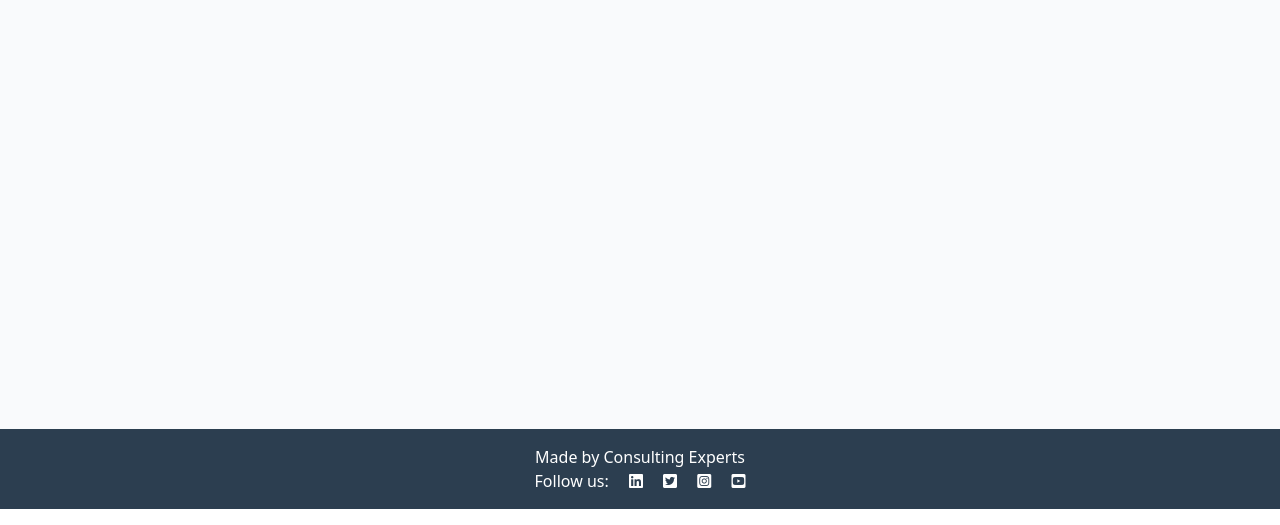
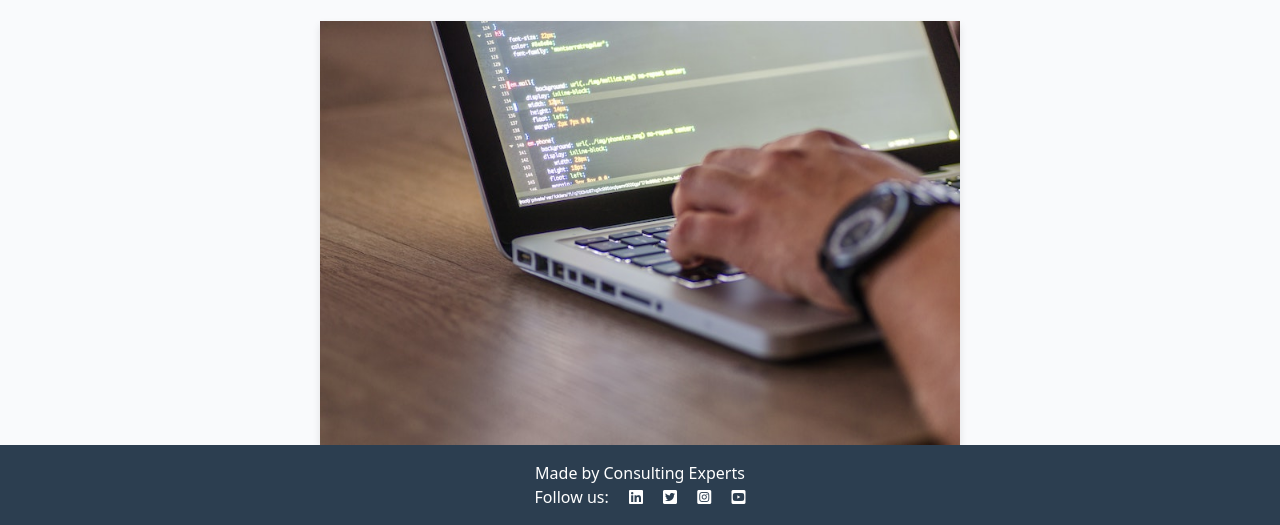
Before and after one commit to BjornBishop/sagacity-pp4, a Django app: template blog/templates/assignments/detail.html in a window 1280 px wide. Shown: the part 291-816 px from the top of the page. Run offline with Django 4.2, Linux system fonts and the light colour scheme; the template is opened without the code that fills it, so the values that code supplies are empty.

Commit message:
assignment details image container adjusted to centre image

```diff
--- a/blog/templates/assignments/detail.html
+++ b/blog/templates/assignments/detail.html
@@ -1,4 +1,5 @@
 {% extends "base.html" %}
+{% load static %}
 
 {% block content %}
 <div class="container">
@@ -10,4 +11,7 @@
     <p><strong>Role Description:</strong> {{ object.role_description|safe }}</p>
     <p><strong>Created On:</strong> {{ object.created_on|date:"F j, Y" }}</p>
 </div>
+<div class="assignment-image-container">
+    <img src="{% static 'images/default.jpg' %}" class="styled-assignment-image" alt="placeholder">
+</div>
 {% endblock %}
--- a/codestar/runtime.txt
+++ b/codestar/runtime.txt
@@ -0,0 +1 @@
+Python 3.12.2
--- a/static/css/style.css
+++ b/static/css/style.css
@@ -160,3 +160,18 @@ body {
 .approval {
     color: rgb(222, 146, 168);
 }
+
+/* CSS for images in post details */
+
+.assignment-image-container {
+    text-align: center;
+    margin-top: 20px;
+}
+
+.styled-assignment-image {
+    max-width: 50%;
+    height: auto;
+    box-shadow: 0 4px 8px rgba(0, 0, 0, 0.1);
+    display: block;
+    margin: 0 auto;
+}
```
Also changed, not shown: static/images/default.jpg (added).
